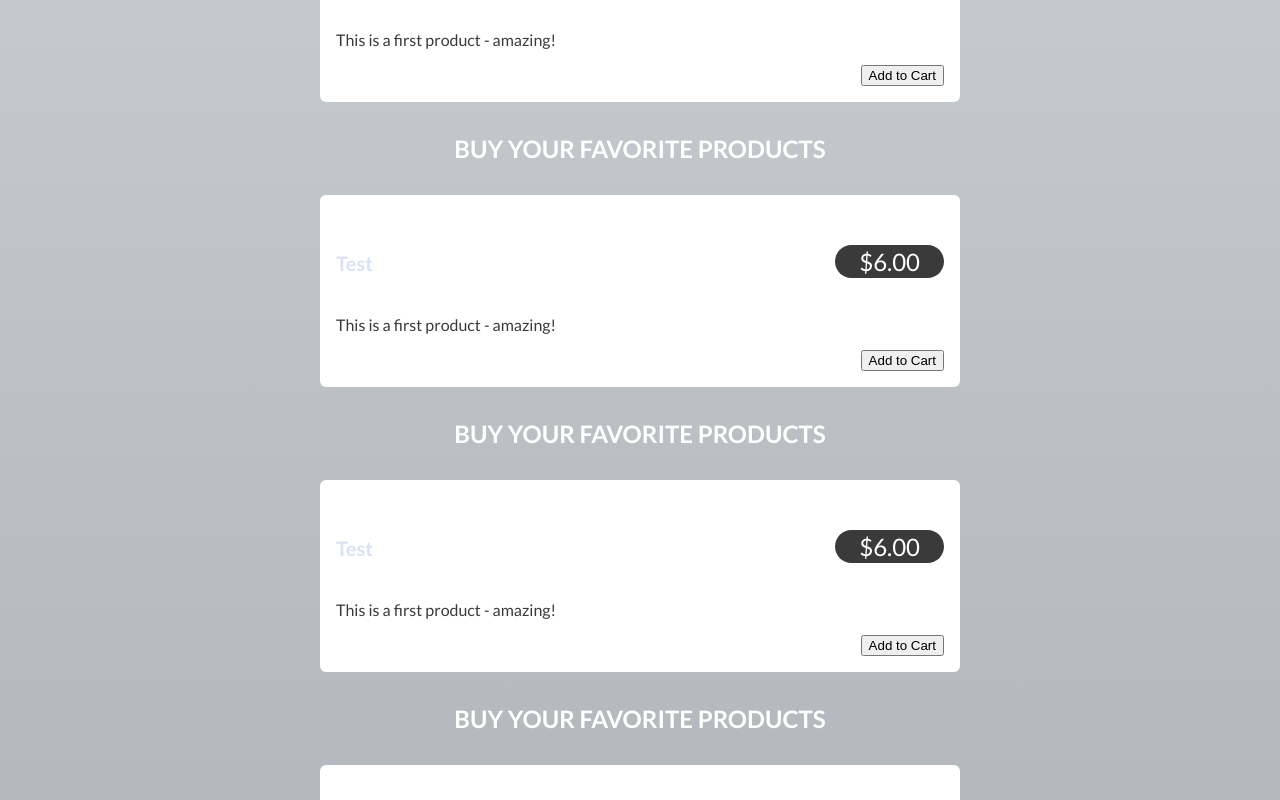
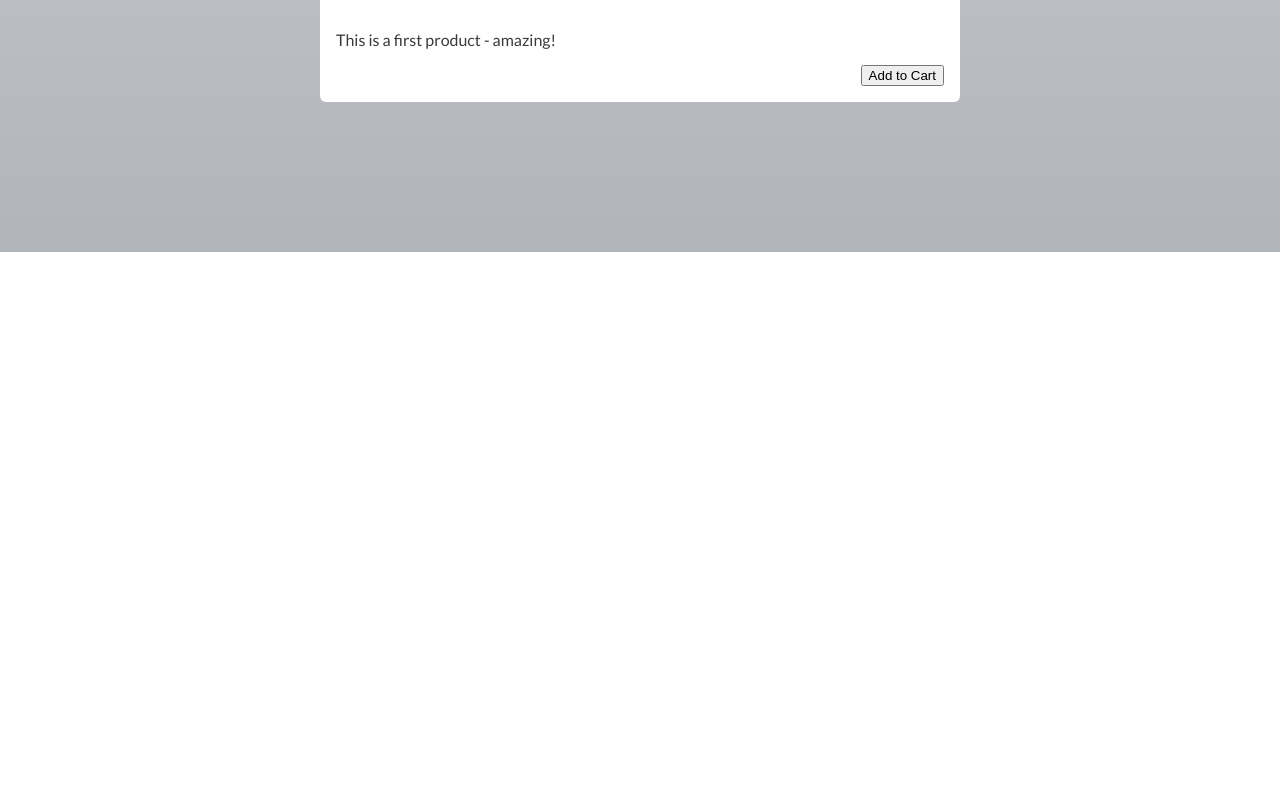
Before and after one commit to Hassan-Ahmadzai/Forms-and-User-Input, a React (Vite) app: page / in a window 1280 px wide. Shown: the part 580-1380 px from the top of the page. After the commit the page ends 832 px from the top, so only its background shows below. Built offline with nearby package versions, Linux system fonts and the light colour scheme.

Commit message:
Function Updated

```diff
--- a/src/App.jsx
+++ b/src/App.jsx
@@ -15,14 +15,7 @@ function App() {
       { showCart && <Cart /> }
       <Products />
 
-      { showCart && <Cart /> }
-      <Products />
 
-      { showCart && <Cart /> }
-      <Products />
-
-      { showCart && <Cart /> }
-      <Products />
     </Layout>
   );
 }
```
